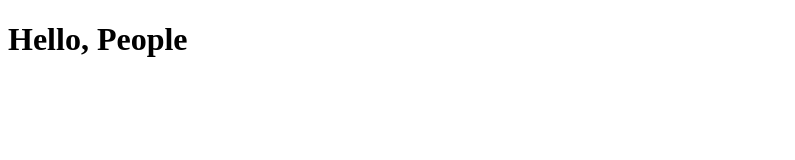
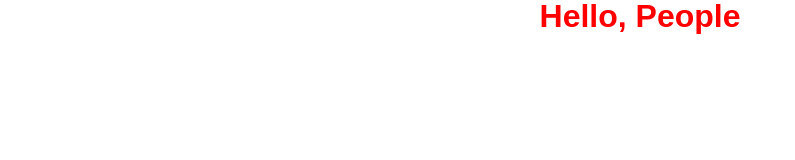
Before and after one commit to denisblower/session_2, a plain HTML site: page index.html in a window 1280 px wide. Shown: the whole page, without its empty margins (0-795 px from the left). Drawn offline with Linux system fonts and the light colour scheme.

Commit message:
Создание стилей
Создали стили для заголовка

```diff
--- a/index.html
+++ b/index.html
@@ -5,9 +5,11 @@
     <meta name="viewport"
           content="width=device-width, user-scalable=no, initial-scale=1.0, maximum-scale=1.0, minimum-scale=1.0">
     <meta http-equiv="X-UA-Compatible" content="ie=edge">
+    <link rel="stylesheet" href="/style/style-reset.css">
+    <link rel="stylesheet" href="/style/style-main.css">
     <title>Наш репозиторий - 1</title>
 </head>
 <body>
-<h1>Hello, People</h1>
+<h1 class="app-title">Hello, People</h1>
 </body>
 </html>
--- /dev/null
+++ b/style/style-main.css
@@ -0,0 +1,8 @@
+.app-title
+{
+    font-size: 2rem;
+    font-weight: 600;
+    color: red;
+    text-align: center;
+    line-height: 2.1rem;
+}
--- /dev/null
+++ b/style/style-reset.css
@@ -0,0 +1,10 @@
+*
+{
+    margin: 0;
+    padding: 0;
+    box-sizing: border-box;
+}
+body
+{
+    font-family: sans-serif;
+}
```
